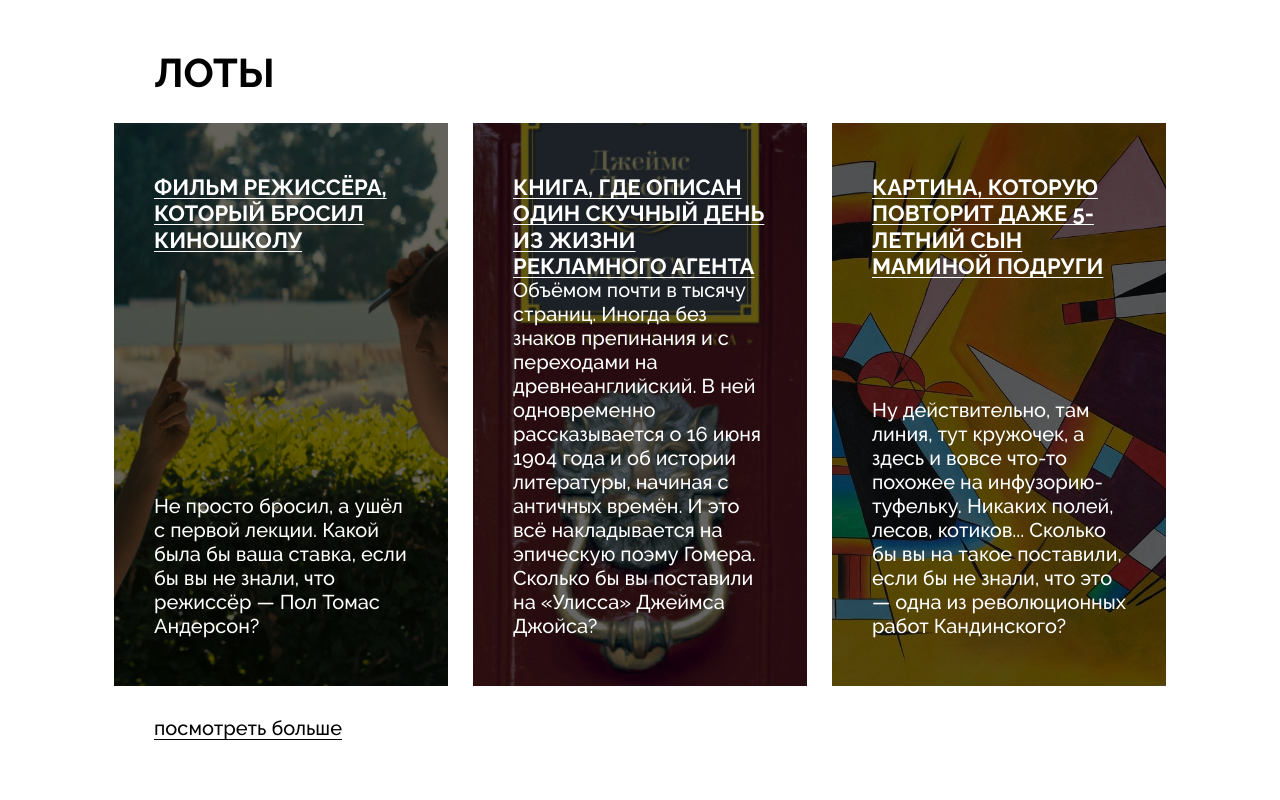
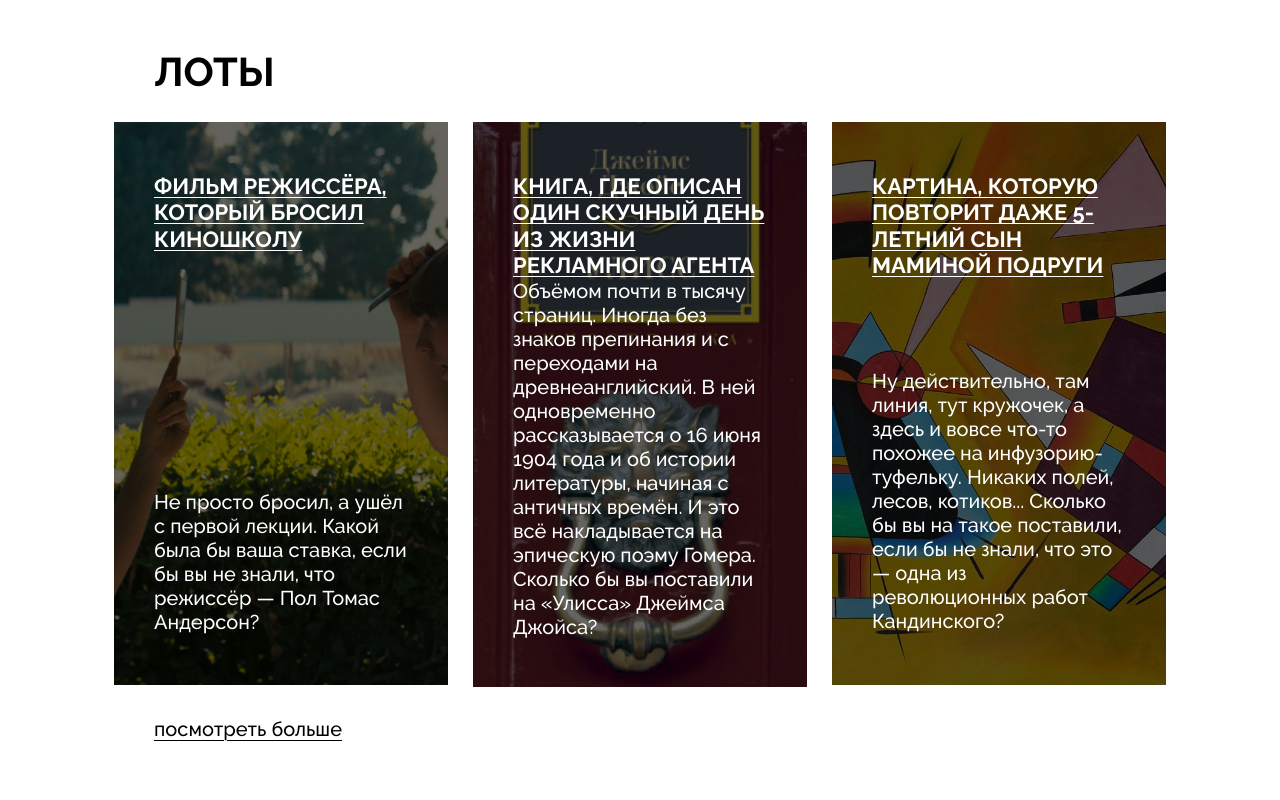
Before and after one commit to GrigoryKiselev99/ono-tebe-nado, a plain HTML site: page index.html in a window 1280 px wide. Shown: the part 1180-1980 px from the top of the page. Drawn offline with Linux system fonts and the light colour scheme.

Commit message:
corrected

```diff
--- a/index.html
+++ b/index.html
@@ -62,21 +62,21 @@
             <a class="card__link" href="#0">
               <div class="overlay"></div>
               <h3 class="card__title">Фильм режиссёра, который бросил киношколу</h3>
-              <p class="card__text">Не просто бросил, а ушёл с первой лекции. Какой была бы ваша ставка, если бы вы не знали, что режиссёр — Пол Томас Андерсон?</p>
+              <p class="card__text card__text-film">Не просто бросил, а ушёл с первой лекции. Какой была бы ваша ставка, если бы вы не знали, что режиссёр — Пол Томас Андерсон?</p>
             </a>
           </li>
           <li class="card_type_book card">
             <a class="card__link" href="#0">
               <div class="overlay"></div>
               <h3 class="card__title">Книга, где описан один скучный день из жизни рекламного агента</h3>
-              <p class="card__text">Объёмом почти в тысячу страниц. Иногда без знаков препинания и с переходами на древнеанглийский. В ней одновременно рассказывается о 16 июня 1904 года и об истории литературы, начиная с античных времён. И это всё накладывается на эпическую поэму Гомера. Сколько бы вы поставили на «Улисса» Джеймса Джойса?</p>
+              <p class="card__text card__text-book">Объёмом почти в тысячу страниц. Иногда без знаков препинания и с переходами на древнеанглийский. В ней одновременно рассказывается о 16 июня 1904 года и об истории литературы, начиная с античных времён. И это всё накладывается на эпическую поэму Гомера. Сколько бы вы поставили на «Улисса» Джеймса Джойса?</p>
             </a>
           </li>
           <li class="card_type_picture card">
             <a class="card__link" href="#0">
               <div class="overlay"></div>
               <h3 class="card__title">Картина, которую повторит даже 5-летний сын маминой подруги</h3>
-              <p class="card__text">Ну действительно, там линия, тут кружочек, а здесь и вовсе что-то похожее на инфузорию-туфельку. Никаких полей, лесов, котиков... Сколько бы вы на такое поставили, если бы не знали, что это — одна из революционных работ Кандинского?</p>
+              <p class="card__text card__text-picture">Ну действительно, там линия, тут кружочек, а здесь и вовсе что-то похожее на инфузорию-туфельку. Никаких полей, лесов, котиков... Сколько бы вы на такое поставили, если бы не знали, что это — одна из <span class="accent-span"></span> революционных работ Кандинского?</p>
             </a>
           </li>
         </ul>
--- a/styles/style.css
+++ b/styles/style.css
@@ -5,7 +5,7 @@
 }
 
 .header {
-    padding: 92px 0px 83px;
+    padding: 85px 0px 89px;
     display: flex;
     justify-content: space-between;
     align-items: center;
@@ -45,9 +45,6 @@
 .header__contacts {
     max-width: 260px;
     padding-right: 25px;
-    display: flex;
-    flex-direction: column;
-    align-items: flex-start;
 }
 
 .contacts {
@@ -55,6 +52,10 @@
     line-height: 24.3px;
     font-weight: 400;
     color: #000000;
+    font-style: normal;
+    display: flex;
+    flex-direction: column;
+    align-items: flex-start;
 }
 
 .cover {
@@ -193,7 +194,7 @@
     background-repeat: no-repeat;
     background-size: cover;
     position: relative;
-    z-index: -1;
+    z-index: 1;
 }
 
 .card__title {
@@ -216,13 +217,22 @@
 
 .card__text {
     margin: 0 auto;
-    padding: 0 40px 48px;
     font-size: 20px;
     line-height: 24px;
     font-weight: 400;
     color: #FFFFFF;
-    position: absolute;
-    bottom: 0px;
+}
+
+.card__text-film {
+    padding: 238px 40px 48px;
+}
+
+.card__text-book {
+    padding: 0 40px 48px;
+}
+
+.card__text-picture {
+    padding: 90px 40px 48px;
 }
 
 .lots__look-more-link {
@@ -295,9 +305,6 @@
 
 .footer__contacts {
     max-width: 235px;
-    display: flex;
-    flex-direction: column;
-    align-items: flex-start;
 }
 
 .footer__list {
```
